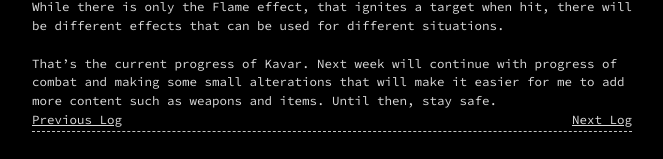
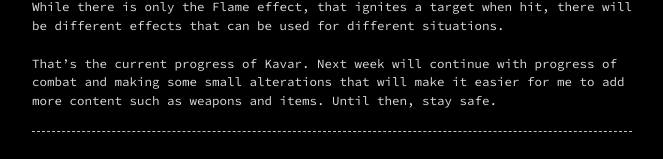
Before and after one commit to KyleS01/KyleS01.github.io, a Jekyll site: the page built from _posts/2020-6-21-Kavar Log 2.markdown, in a window 1280 px wide. Shown: the part 1184-1343 px from the top of the page, without its empty margins (308-971 px from the left). Built offline with Jekyll 4.4.1, drawn with Linux system fonts in a browser that asks for light colours.

Commit message:
Update 2020-6-21-Kavar Log 2.markdown

```diff
--- a/_posts/2020-6-21-Kavar Log 2.markdown
+++ b/_posts/2020-6-21-Kavar Log 2.markdown
@@ -38,11 +38,3 @@
 Right now, the player cannot attack the enemy as I am in the middle of implementing it. Despite that, I can talk about the different ways you can attack an enemy currently. There are two weapons available right now: the dagger and the bow. The dagger can be used as a melee weapon but can also be used as a ranged weapon by throwing it at a target. The bow has two arrow types: Normal Tipped and Fire Tipped. Fire Tipped arrows have a bonus effect that sets the target on fire when hit.
 While there is only the Flame effect, that ignites a target when hit, there will be different effects that can be used for different situations.
 That’s the current progress of Kavar. Next week will continue with progress of combat and making some small alterations that will make it easier for me to add more content such as weapons and items. Until then, stay safe.
-
-<div style="float:right">
-<a href="https://kyles01.github.io/kavar/2020/06/14/Kavar-Log-3.html">Next Log</a>
-</div>
-
-<div style="float:left">
-<a href="https://kyles01.github.io/introduction/2020/06/10/Kavar-Log-1.html">Previous Log</a>
-</div>
```
